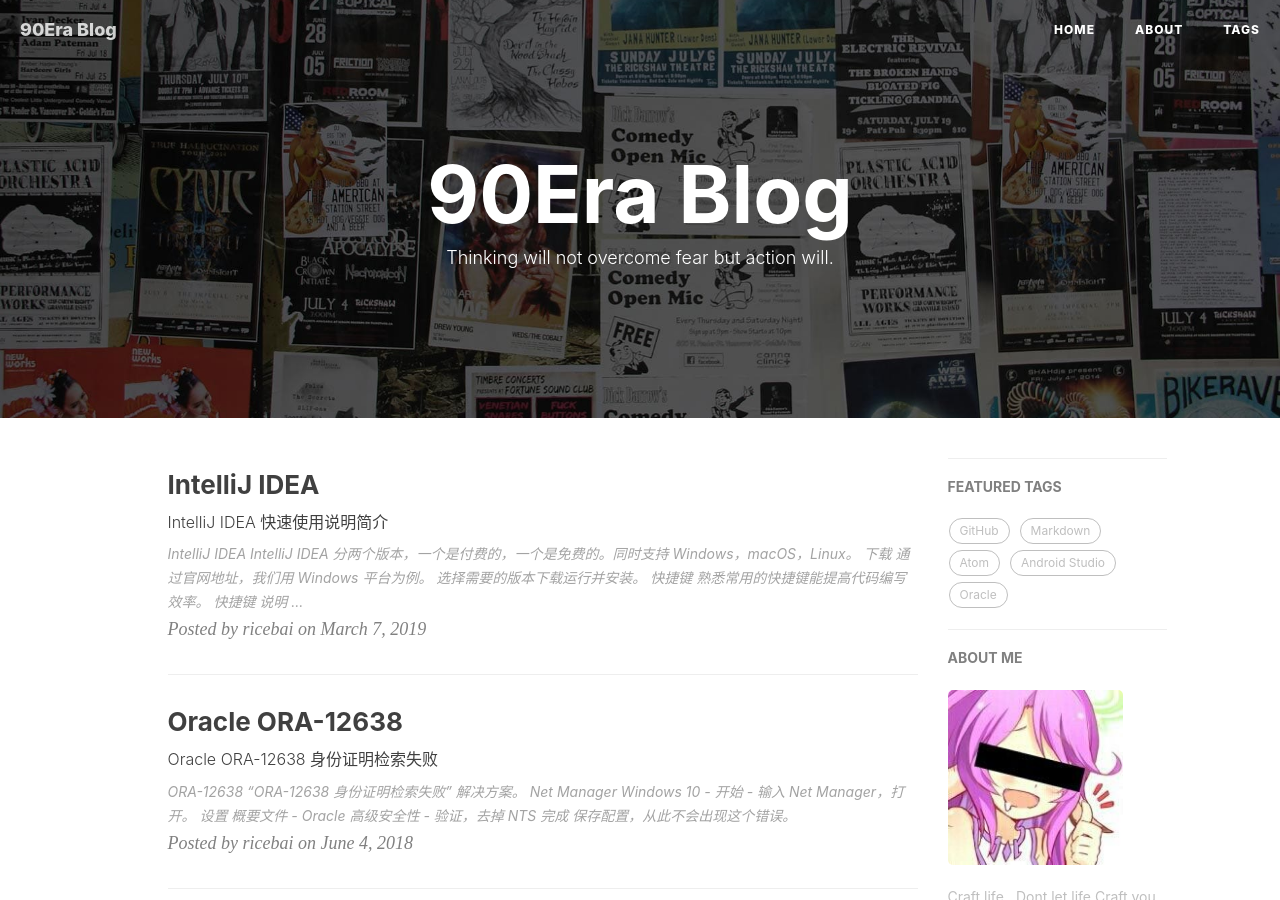
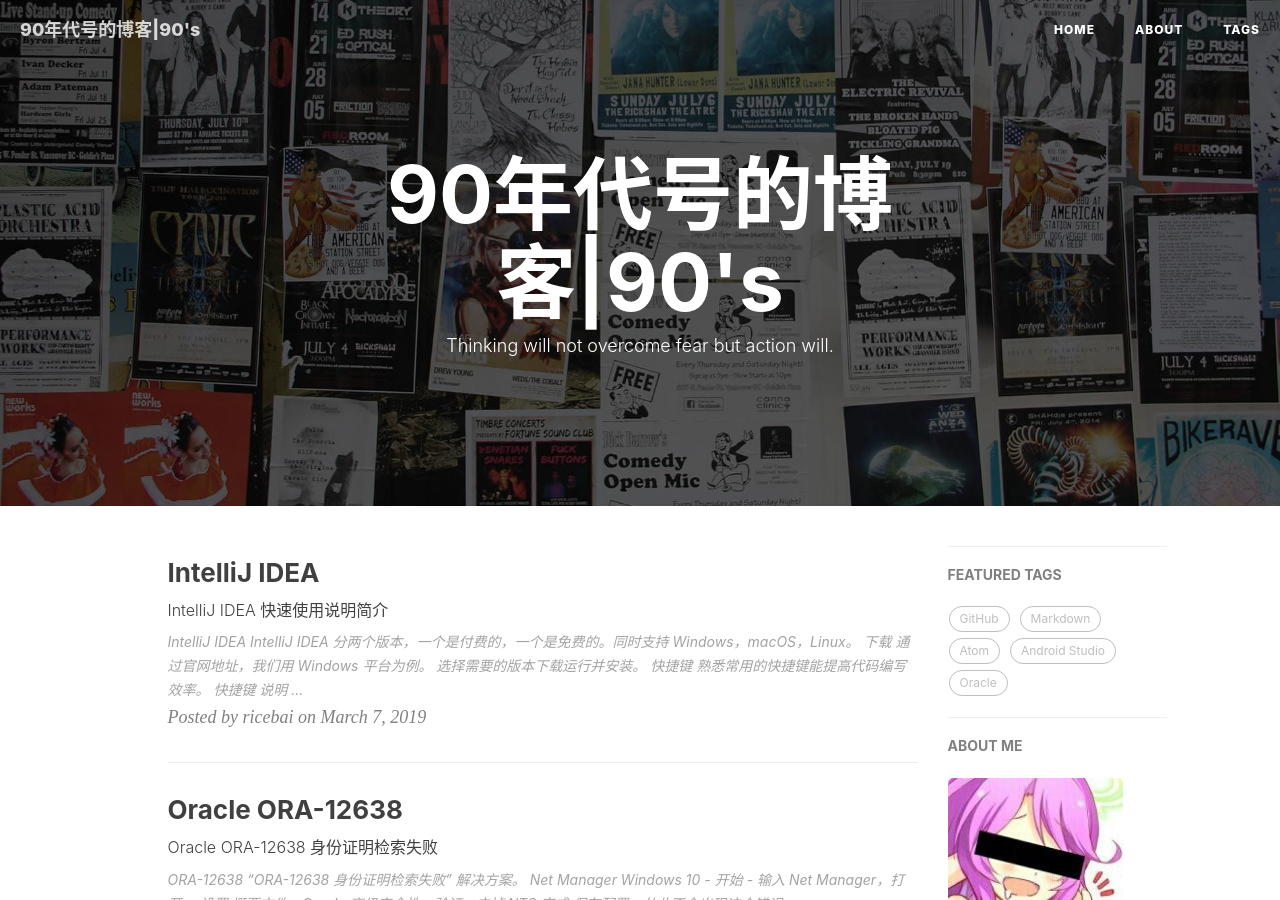
Before and after one commit to ricebai/ricebai.github.io, a Jekyll site: the page built from index.html, in a window 1280 px wide and 900 px high. Built offline with Jekyll 4.4.1, drawn with Linux system fonts in a browser that asks for light colours; nearby versions of some CDN libraries; the list of posts is cut into pages by our own code; comment, search, counter and statistics services are not loaded; some of the changed text lies outside the part shown.

Commit message:
intellij idea

```diff
--- a/_config.yml
+++ b/_config.yml
@@ -1,10 +1,10 @@
 # Site settings
-title: 90Era Blog
-SEOTitle: 90Era Blog
+title: 90年代号的博客|90's
+SEOTitle: 90's
 header-img: img/home-bg.jpg
 email: ricebai.me@gmail.com
 description: "Every failure is leading towards success."
-keyword: "90年代号,90年代号 Blog,90Era Blog"
+keyword: "90年代号, 90's blog"
 url: "http://ricebai.github.io"              # your host, for absolute URL
 baseurl: ""                             # for example, '/blog' if your blog #hosted on 'host/blog'
 github_repo: "https://github.com/ricebai/ricebai.github.io.git" # you code repository
@@ -108,9 +108,9 @@ friends: [
         href: "https://bcbz.github.io/"
     },{
         title: "Apple",
-        href: "https://apple.com"
+        href: "https://www.apple.com/cn/"
     },{
         title: "Apple Developer",
-        href: "https://developer.apple.com/"
+        href: "https://developer.apple.com/cn/"
     }
 ]
```
